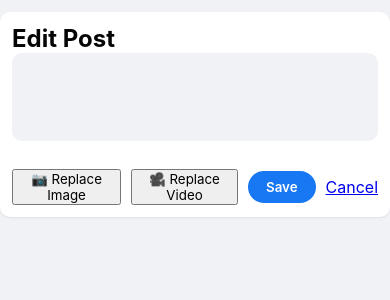
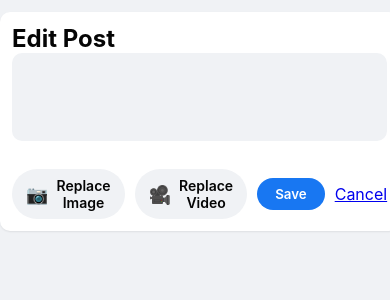
Before and after one commit to pratikguragain10/Connectly, a Django app: template connectly/templates/edit_post.html in a window 390 px wide. Shown: the part 56-356 px from the top of the page. Run offline with Django 5.2, Linux system fonts and the light colour scheme; the template is opened without the code that fills it, so the values that code supplies are empty.

Commit message:
Media Querry

```diff
--- a/connectly/templates/edit_post.html
+++ b/connectly/templates/edit_post.html
@@ -42,8 +42,10 @@
 
     <!-- ACTIONS -->
     <div class="post-actions">
-      <button type="button" onclick="openEditImage()">📷 Replace Image</button>
-      <button type="button" onclick="openEditVideo()">🎥 Replace Video</button>
+      <button type="button" class="media-action photo" onclick="openEditImage()">
+        <span class="icon">📷</span> Replace Image</button>
+      <button type="button" class="media-action video" onclick="openEditVideo()">
+        <span class="icon">🎥</span> Replace Video</button>
 
       <button type="submit" class="post-btn">Save</button>
       <a href="{% url 'home' %}" class="btn secondary">Cancel</a>
```
